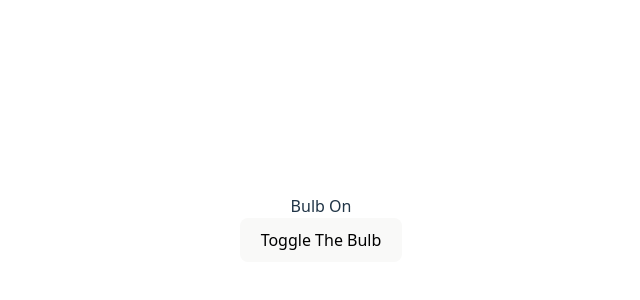
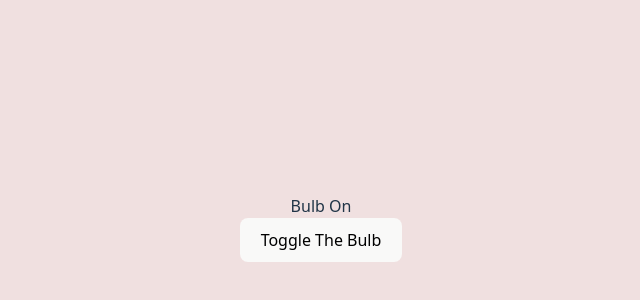
Before and after one commit to itzAnshDahiya/100xDev, a React (Vite) app in the folder Week10/Week-10.2/: page / in a window 1280 px wide. Shown: the part 172-472 px from the top of the page, without its empty margins (319-959 px from the left). Built offline with nearby package versions, Linux system fonts and the light colour scheme.

Commit message:
added new code

```diff
--- a/Week10/Week-10.2/src/index.css
+++ b/Week10/Week-10.2/src/index.css
@@ -57,7 +57,7 @@ button:focus-visible {
 @media (prefers-color-scheme: light) {
   :root {
     color: #213547;
-    background-color: #ffffff;
+    background-color: #f0e0e0;
   }
   a:hover {
     color: #747bff;
```
